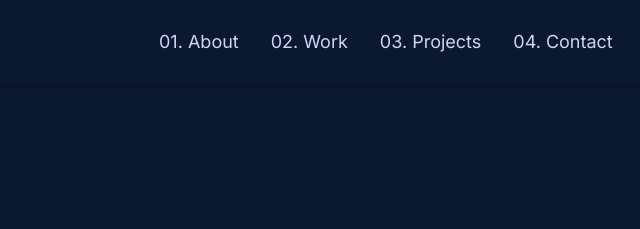
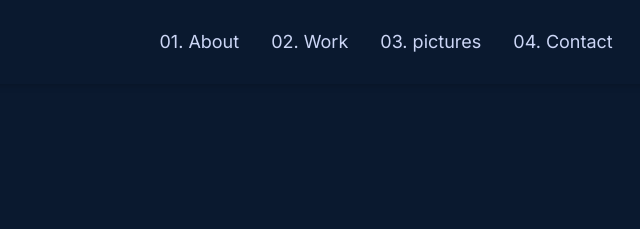
Before and after one commit to HanJanHaeChan/HJHC.github.io, a plain HTML site: page index.html in a window 1280 px wide. Shown: the top 229 px of the page, 493-1133 px from the left. Drawn offline with nearby package versions, Linux system fonts and the light colour scheme.

Commit message:
Update index.html

```diff
--- a/index.html
+++ b/index.html
@@ -71,7 +71,7 @@
                 <ul class="flex space-x-8 text-lg">
                     <li><a href="#about" data-page="about" class="nav-link text-light-slate hover-text-accent-green transition-colors duration-200">01. About</a></li>
                     <li><a href="#work" data-page="work" class="nav-link text-light-slate hover-text-accent-green transition-colors duration-200">02. Work</a></li>
-                    <li><a href="#projects" data-page="projects" class="nav-link text-light-slate hover-text-accent-green transition-colors duration-200">03. Projects</a></li>
+                    <li><a href="#pictures" data-page="pictures" class="nav-link text-light-slate hover-text-accent-green transition-colors duration-200">03. pictures</a></li>
                     <li><a href="#contact" data-page="contact" class="nav-link text-light-slate hover-text-accent-green transition-colors duration-200">04. Contact</a></li>
                     <li><a href="/resume.pdf" class="get-in-touch-button" target="_blank">Resume</a></li>
                 </ul>
@@ -126,8 +126,8 @@
                     </div>
                 </section>
             `,
-            projects: `
-                <section id="projects" class="max-w-4xl mx-auto">
+            pictures: `
+                <section id="pictures" class="max-w-4xl mx-auto">
                     <h2 class="text-3xl font-bold border-b-2 border-accent-green pb-2 mb-8 text-light-slate">03. Some Things I've Built</h2>
                     <div class="grid grid-cols-1 sm:grid-cols-2 lg:grid-cols-3 gap-8">
                         <div class="bg-[#112240] rounded-lg shadow-lg overflow-hidden transform hover:-translate-y-2 transition-transform duration-300">
@@ -172,10 +172,10 @@
                     <h2 class="text-3xl font-bold border-b-2 border-accent-green pb-2 mb-8 text-light-slate">01. About Me</h2>
                     <div class="bg-[#112240] p-8 rounded-lg shadow-lg">
                         <p class="mb-4 text-light-slate">
-                            안녕하세요. 저는 안해찬입니다. 저는 대학에서 사이버 보안을 공부하고 있으며, 네트워크와 각종 컴퓨터 공학에 관심이 많습니다.
+                            안녕하세요. 저는 안해찬입니다. 저는 현재 사이버 보안을 공부하고 있으며, 네트워크와 각종 컴퓨터 공학에 관심이 많습니다.
                         </p>
                         <p class="mb-4 text-light-slate">
-                            Fast-forward to today, and I’ve had the privilege of working at an advertising agency, a start-up, a huge corporation, and a student-led design studio. My main focus these days is building accessible, inclusive products and digital experiences for a variety of clients.
+                            이 사이트는 제가 직접 찍은 멋?진 사진들 추려서 올릴게염
                         </p>
                         <p class="text-light-slate">
                             Here are a few technologies I’ve been working with recently:
```
